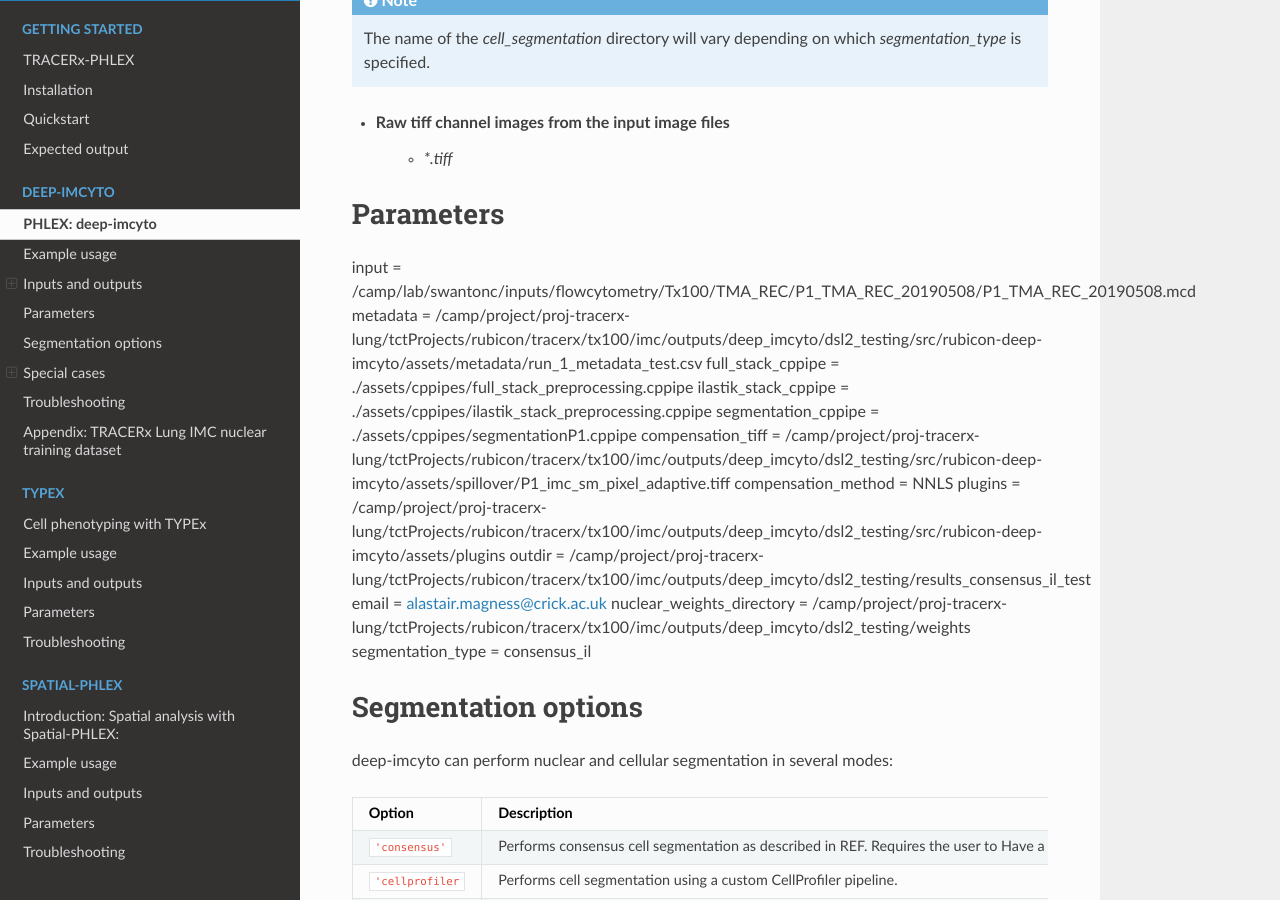
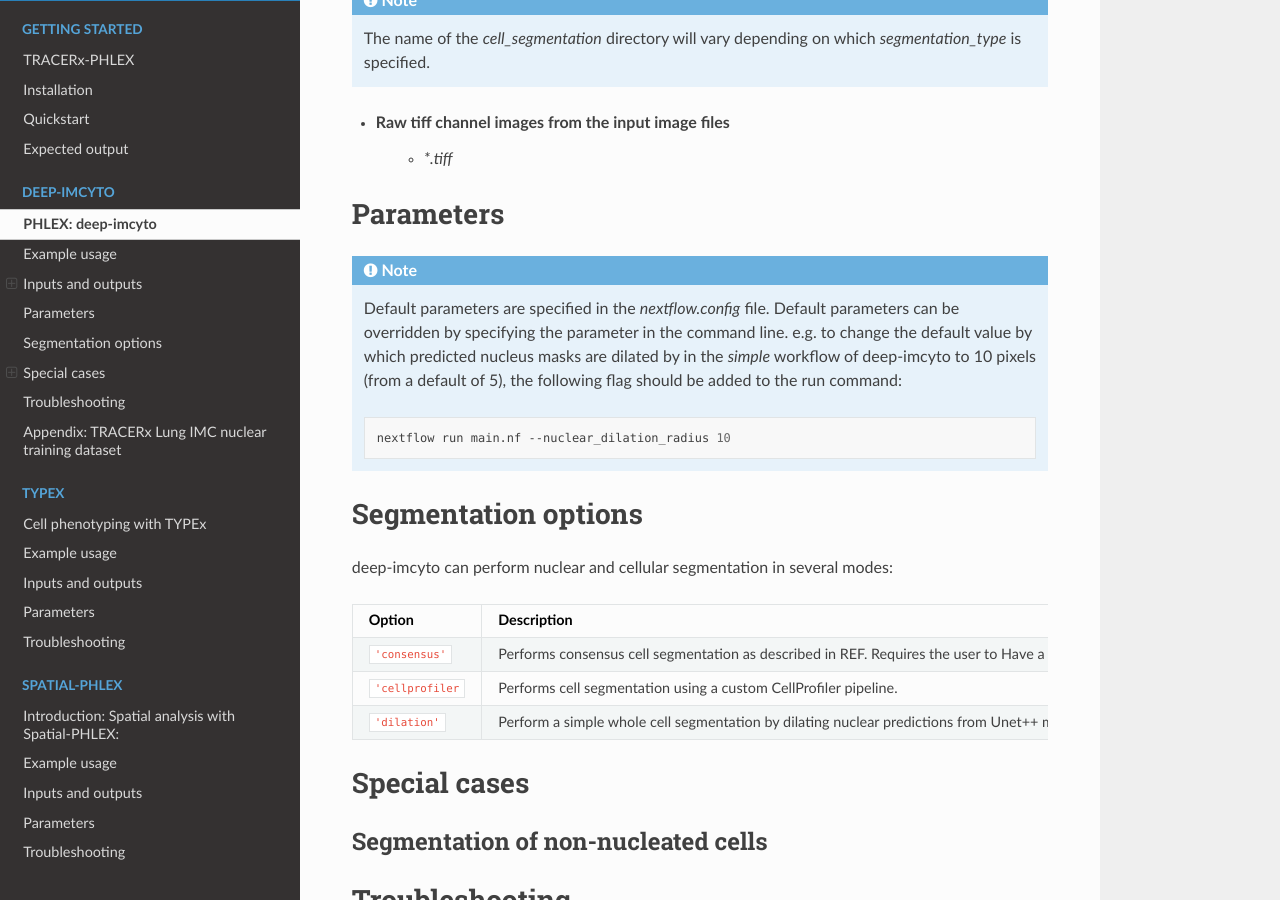
Before and after one commit to Precancer/PHLEX-test, a Sphinx documentation site: the page built from docs/source/deep-imcyto.rst, in a window 1280 px wide and 900 px high, scrolled down 3231 px. Built offline with Sphinx 7.4.7 and the Read the Docs theme 2.0.0, drawn with Linux system fonts in a browser that asks for light colours; pages that are not in the unit, such as notebooks, are missing from menus; some of the changed text lies outside the part shown.

Commit message:
expand deep-imcyto section

```diff
--- a/docs/source/deep-imcyto.rst
+++ b/docs/source/deep-imcyto.rst
@@ -6,7 +6,7 @@ PHLEX: deep-imcyto
 **deep-imcyto** is a deep learning-based software pipeline for the identification of nuclei and cells in imaging mass cytometry (IMC) data.
 It is based on a U-Net++ architecture combined with a custom postprocessing procedure, and is trained on the :ref:`TRACERx nuclear IMC dataset<NISD_anchor>` consisting of 40,000+ nuclei from IMC images of lung and other tissue types.
 
-deep-imcyto began as branch of the nfcore/imcyto IMC analysis pipeline from van Maldegem et al. As such running deep-imcyto should be familiar to users of nfcore/imcyto.
+deep-imcyto began as branch of the **nfcore/imcyto** IMC analysis pipeline from van Maldegem et al. As such running deep-imcyto should be familiar to users of nfcore/imcyto.
 
 deep-imcyto is built using [Nextflow](https://www.nextflow.io), a workflow tool to run tasks across multiple compute infrastructures in a very portable manner.
 It comes with docker containers making installation trivial and results highly reproducible.
@@ -71,7 +71,7 @@ deep-imcyto can be run from a bash wrapper in the deep-imcyto root directory as
     ml Singularity/3.6.4
 
     # Define folder for deep-imcyto software containers to be stored:
-    export NXF_SINGULARITY_CACHEDIR='/camp/project/proj-tracerx-lung/tctProjects/rubicon/inputs/containers/deep-imcyto'
+    export NXF_SINGULARITY_CACHEDIR='/path/to/cachedir/'
 
     # RUN PIPELINE:
     nextflow run ./main.nf\
@@ -155,18 +155,14 @@ Output from deep-imcyto has the following directory structure.
 Parameters
 ============
 
-input                     = /camp/lab/swantonc/inputs/flowcytometry/Tx100/TMA_REC/P1_TMA_REC_20190508/P1_TMA_REC_20190508.mcd
-metadata                  = /camp/project/proj-tracerx-lung/tctProjects/rubicon/tracerx/tx100/imc/outputs/deep_imcyto/dsl2_testing/src/rubicon-deep-imcyto/assets/metadata/run_1_metadata_test.csv
-full_stack_cppipe         = ./assets/cppipes/full_stack_preprocessing.cppipe
-ilastik_stack_cppipe      = ./assets/cppipes/ilastik_stack_preprocessing.cppipe
-segmentation_cppipe       = ./assets/cppipes/segmentationP1.cppipe
-compensation_tiff         = /camp/project/proj-tracerx-lung/tctProjects/rubicon/tracerx/tx100/imc/outputs/deep_imcyto/dsl2_testing/src/rubicon-deep-imcyto/assets/spillover/P1_imc_sm_pixel_adaptive.tiff
-compensation_method       = NNLS
-plugins                   = /camp/project/proj-tracerx-lung/tctProjects/rubicon/tracerx/tx100/imc/outputs/deep_imcyto/dsl2_testing/src/rubicon-deep-imcyto/assets/plugins
-outdir                    = /camp/project/proj-tracerx-lung/tctProjects/rubicon/tracerx/tx100/imc/outputs/deep_imcyto/dsl2_testing/results_consensus_il_test
-email                     = alastair.magness@crick.ac.uk
-nuclear_weights_directory = /camp/project/proj-tracerx-lung/tctProjects/rubicon/tracerx/tx100/imc/outputs/deep_imcyto/dsl2_testing/weights
-segmentation_type         = consensus_il
+.. note::
+
+    Default parameters are specified in the `nextflow.config` file. Default parameters can be overridden by specifying the parameter in the command line. e.g. to change the default
+    value by which predicted nucleus masks are dilated by in the `simple` workflow of deep-imcyto to 10 pixels (from a default of 5), the following flag should be added to the run command:
+
+    .. code-block:: bash
+
+        nextflow run main.nf --nuclear_dilation_radius 10
 
 
 
```
